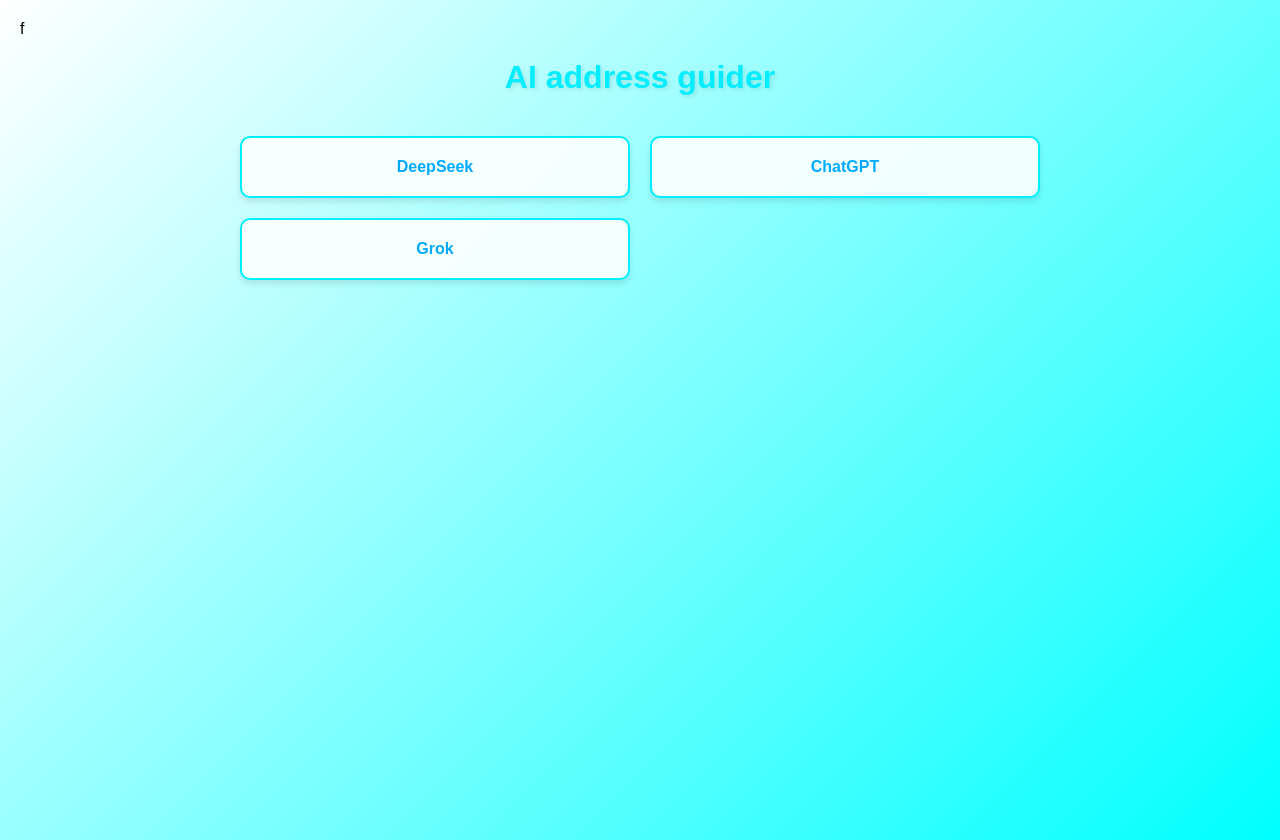
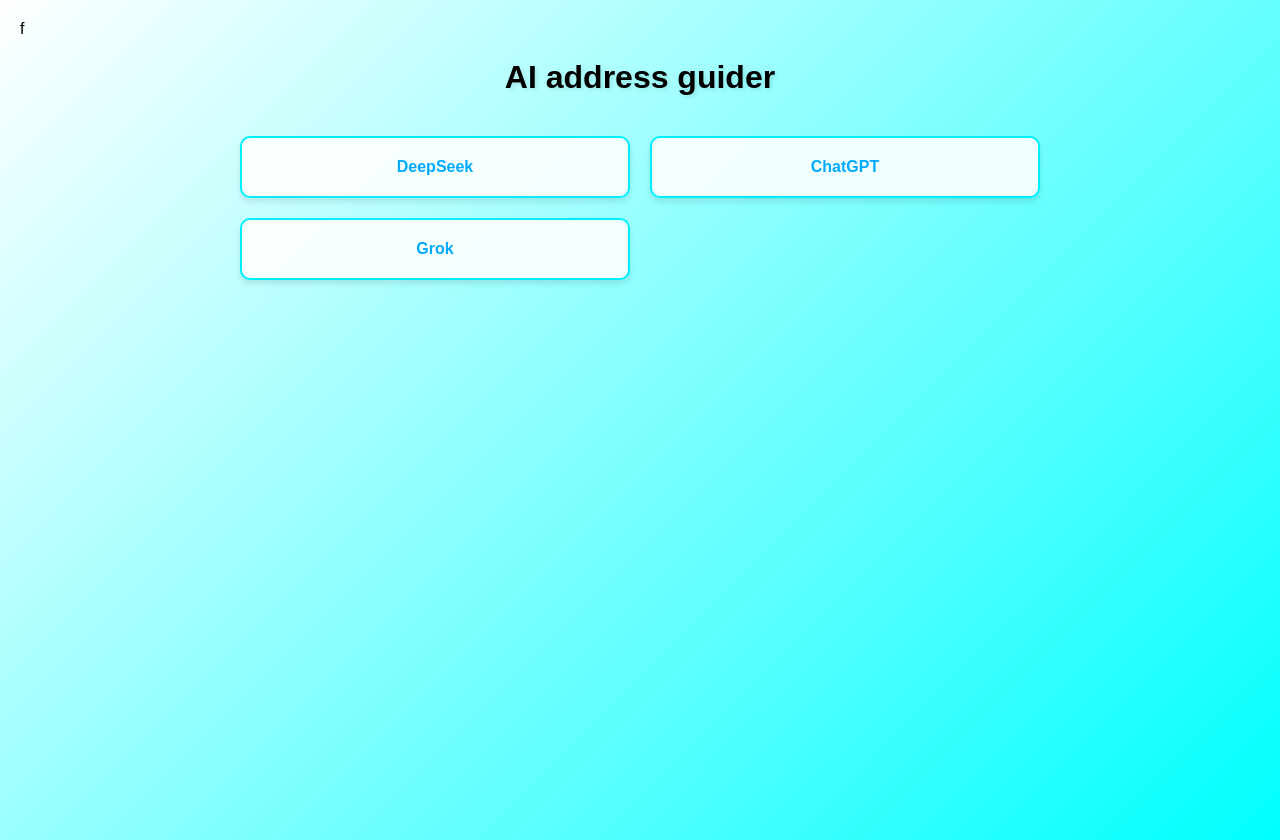
Before and after one commit to LightAplis/AIaddressguider, a plain HTML site: page index.html in a window 1280 px wide. Drawn offline with Linux system fonts and the light colour scheme.

Commit message:
Update index.html

```diff
--- a/index.html
+++ b/index.html
@@ -14,7 +14,7 @@
 
         h1 {
             text-align: center;
-            color: #00eeff;
+            color: #000000;
             margin-bottom: 40px;
             text-shadow: 2px 2px 4px rgba(0,0,0,0.1);
         }
```
